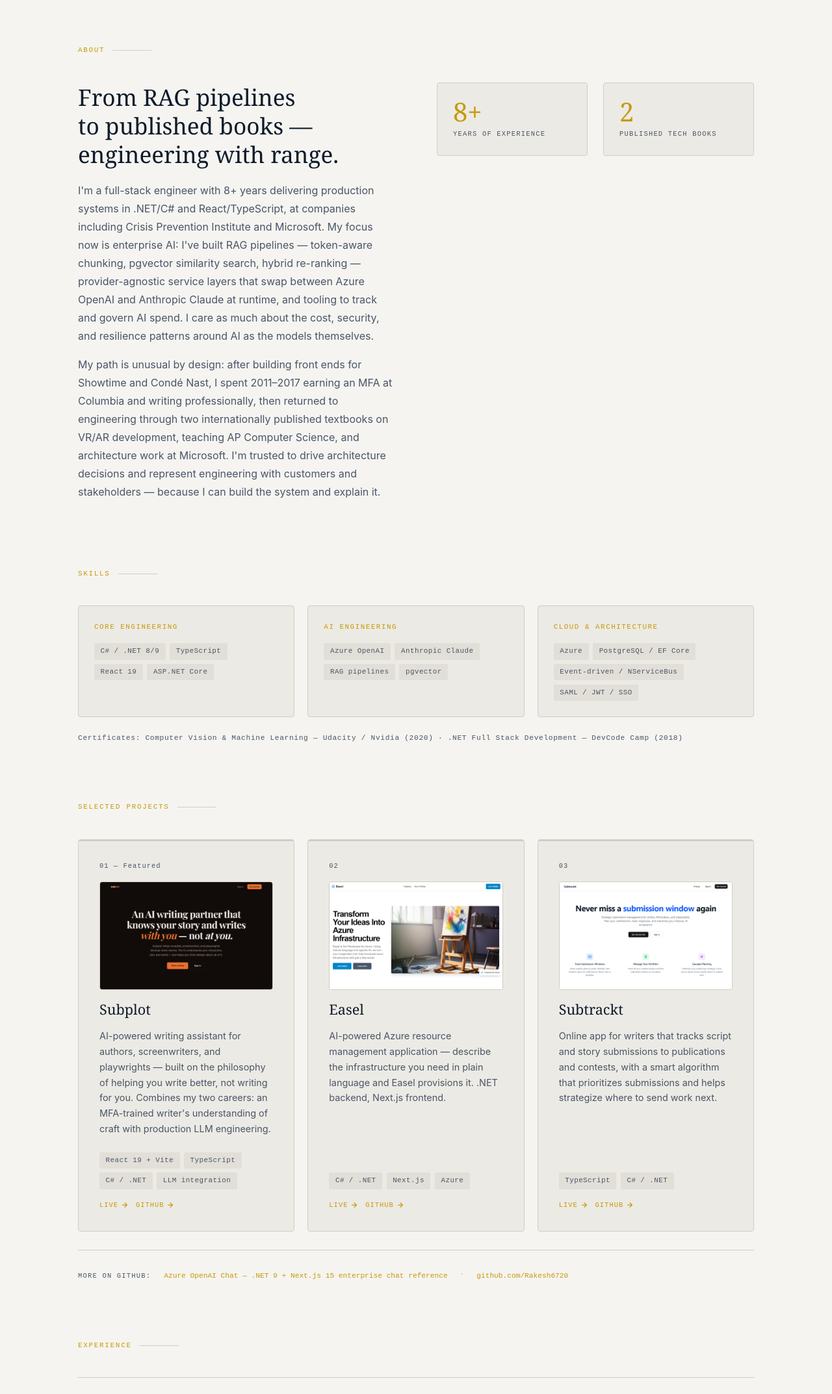
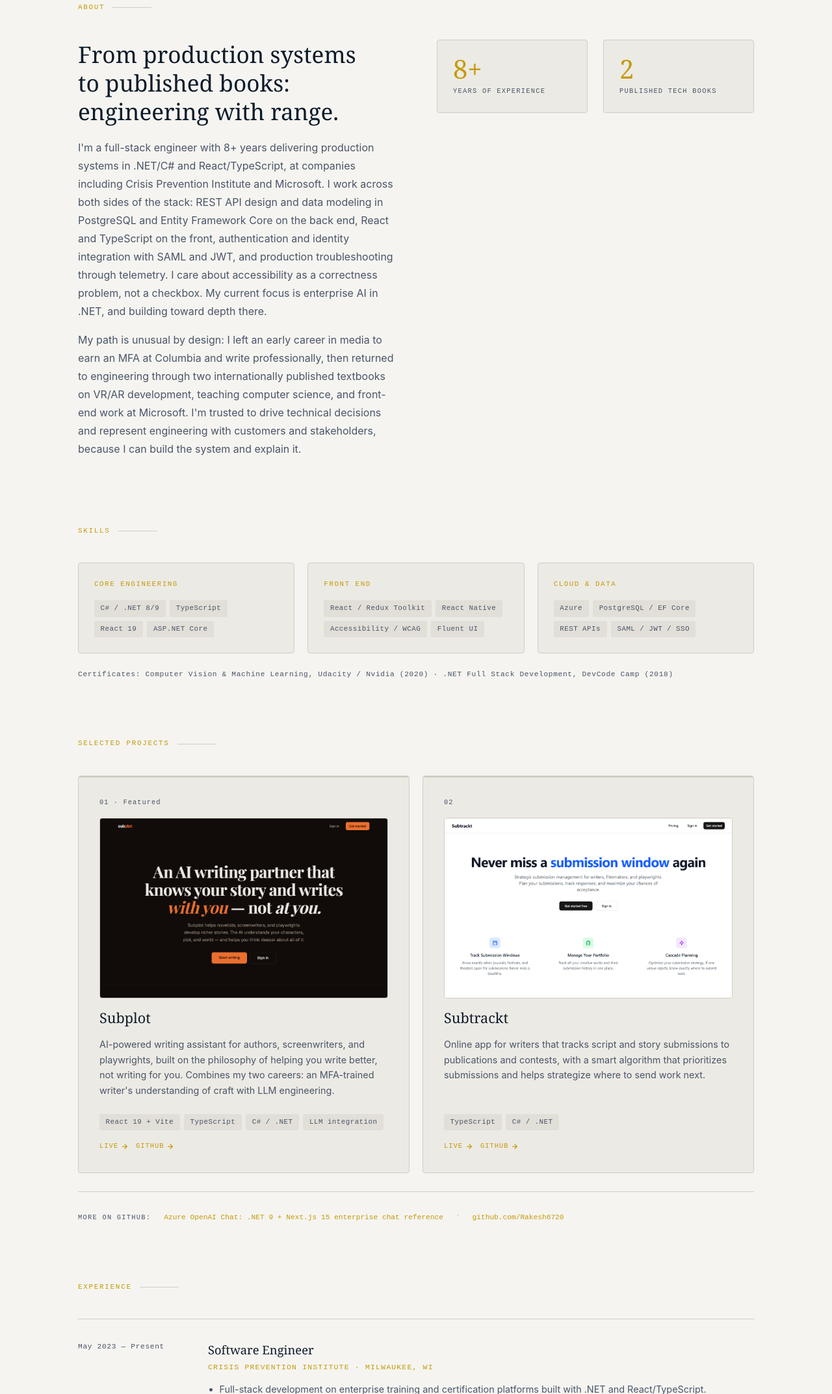
Before and after one commit to Rakesh6720/rakeshbaruah.tech, a plain HTML site: page index.html in a window 1280 px wide. Shown: the part 654-2800 px from the top of the page at 65% size. Drawn offline with Linux system fonts and the light colour scheme.

Commit message:
Align site copy with LinkedIn profile
Remove claims about building RAG pipelines, vector search, and
provider-agnostic LLM layers. That work was an internal proof-of-concept,
not shipped, and the site described it as delivered.

- Hero and About: drop AI implementation claims; state enterprise AI as a
  current focus rather than a track record
- Skills: replace the AI Engineering column with Front End
- CPI: replace four bullets with a high-level summary
- Microsoft: remove "spearheaded the architectural integration of OpenAI
  ChatGPT"; reframe as front-end work
- Correct 2005-2008 to Showtime/BET digital media and video encoding; the
  entry claimed front-end development at four brands
- Correct "AP Computer Science" to computer science and web design
- Titles now read Software Engineer, matching LinkedIn
- Remove Easel; widen project grid spans so two cards fill the row

Co-Authored-By: Claude Opus 5 (1M context) <noreply@anthropic.com>

```diff
--- a/index.html
+++ b/index.html
@@ -3,9 +3,9 @@
 <head>
 <meta charset="utf-8">
 <meta name="viewport" content="width=device-width, initial-scale=1">
-<meta name="description" content="Rakesh Baruah - Full Stack Engineer. .NET/C#, React/TypeScript, Enterprise AI.">
+<meta name="description" content="Rakesh Baruah - Full Stack Engineer. .NET/C#, React/TypeScript, Azure.">
 
-<title>Rakesh Baruah — Full Stack Engineer</title>
+<title>Rakesh Baruah · Full Stack Engineer</title>
 <style>
   /* ── Tokens ── */
   :root {
@@ -358,9 +358,9 @@
   }
   .project-card:hover { transform: translateY(-2px); border-color: var(--accent); }
   .project-card:hover::before { background: var(--accent); }
-  .project-card.featured { grid-column: span 4; }
-  .project-card.secondary { grid-column: span 4; }
-  .project-card.third { grid-column: span 4; }
+  .project-card.featured { grid-column: span 6; }
+  .project-card.secondary { grid-column: span 6; }
+  .project-card.third { grid-column: span 6; }
   .projects-more {
     grid-column: span 12;
     display: flex;
@@ -629,12 +629,12 @@
 
 <!-- HERO -->
 <section id="hero">
-  <p class="hero-eyebrow">Full Stack Engineer · .NET/C# · React/TypeScript · Enterprise AI</p>
+  <p class="hero-eyebrow">Full Stack Engineer · .NET/C# · React/TypeScript</p>
   <h1 class="hero-name">Rakesh<br>Baruah<em>.</em></h1>
   <p class="hero-tagline">
-    I build cloud-native enterprise applications and AI systems end to end — RAG pipelines,
-    vector search, and LLM integrations on Azure OpenAI and Anthropic Claude — with the cost
-    governance, security, and resilience patterns production environments demand.
+    I build cloud-native enterprise applications in .NET/C# and React/TypeScript, with a
+    focus on the architecture, security, and resilience patterns production environments
+    demand.
   </p>
   <div class="hero-ctas">
     <a href="#projects" class="btn-primary">View Projects</a>
@@ -647,23 +647,24 @@
   <div class="section-label">About</div>
   <div class="about-grid reveal">
     <div class="about-text">
-      <h2>From RAG pipelines to published books — engineering with range.</h2>
+      <h2>From production systems to published books: engineering with range.</h2>
       <p>
         I'm a full-stack engineer with 8+ years delivering production systems in .NET/C# and
-        React/TypeScript, at companies including Crisis Prevention Institute and Microsoft. My
-        focus now is enterprise AI: I've built RAG pipelines — token-aware chunking, pgvector
-        similarity search, hybrid re-ranking — provider-agnostic service layers that swap between
-        Azure OpenAI and Anthropic Claude at runtime, and tooling to track and govern AI spend. I
-        care as much about the cost, security, and resilience patterns around AI as the models
-        themselves.
+        React/TypeScript, at companies including Crisis Prevention Institute and Microsoft. I
+        work across both sides of the stack: REST API design and data modeling in PostgreSQL
+        and Entity Framework Core on the back end, React and TypeScript on the front,
+        authentication and identity integration with SAML and JWT, and production
+        troubleshooting through telemetry. I care about accessibility as a correctness
+        problem, not a checkbox. My current focus is enterprise AI in .NET, and building
+        toward depth there.
       </p>
       <p>
-        My path is unusual by design: after building front ends for Showtime and Condé Nast,
-        I spent 2011–2017 earning an MFA at Columbia and writing professionally, then returned
-        to engineering through two internationally published textbooks on VR/AR development,
-        teaching AP Computer Science, and architecture work at Microsoft. I'm trusted to drive
-        architecture decisions and represent engineering with customers and stakeholders —
-        because I can build the system and explain it.
+        My path is unusual by design: I left an early career in media to earn an MFA at
+        Columbia and write professionally, then returned to engineering through two
+        internationally published textbooks on VR/AR development, teaching computer science,
+        and front-end work at Microsoft. I'm trusted to drive technical decisions and
+        represent engineering with customers and stakeholders, because I can build the system
+        and explain it.
       </p>
     </div>
     <div class="about-stats reveal">
@@ -693,26 +694,26 @@
       </div>
     </div>
     <div class="skill-group">
-      <div class="skill-group-title">AI Engineering</div>
+      <div class="skill-group-title">Front End</div>
       <div class="skill-tags">
-        <span class="tag">Azure OpenAI</span>
-        <span class="tag">Anthropic Claude</span>
-        <span class="tag">RAG pipelines</span>
-        <span class="tag">pgvector</span>
+        <span class="tag">React / Redux Toolkit</span>
+        <span class="tag">React Native</span>
+        <span class="tag">Accessibility / WCAG</span>
+        <span class="tag">Fluent UI</span>
       </div>
     </div>
     <div class="skill-group">
-      <div class="skill-group-title">Cloud &amp; Architecture</div>
+      <div class="skill-group-title">Cloud &amp; Data</div>
       <div class="skill-tags">
         <span class="tag">Azure</span>
         <span class="tag">PostgreSQL / EF Core</span>
-        <span class="tag">Event-driven / NServiceBus</span>
+        <span class="tag">REST APIs</span>
         <span class="tag">SAML / JWT / SSO</span>
       </div>
     </div>
   </div>
   <p class="skills-certs reveal" style="font-family: var(--mono); font-size: 0.7rem; letter-spacing: 0.06em; color: var(--fg-muted); margin-top: 1.5rem;">
-    Certificates: Computer Vision &amp; Machine Learning — Udacity / Nvidia (2020) · .NET Full Stack Development — DevCode Camp (2018)
+    Certificates: Computer Vision &amp; Machine Learning, Udacity / Nvidia (2020) · .NET Full Stack Development, DevCode Camp (2018)
   </p>
 </section>
 
@@ -722,13 +723,13 @@
   <div class="projects-grid">
     <!-- Featured -->
     <div class="project-card featured reveal">
-      <div class="project-num">01 — Featured</div>
-      <img class="project-shot" src="assets/subplot.png" alt="Subplot landing page — An AI writing partner that knows your story and writes with you, not at you" loading="lazy">
+      <div class="project-num">01 · Featured</div>
+      <img class="project-shot" src="assets/subplot.png" alt="Subplot landing page: An AI writing partner that knows your story and writes with you, not at you" loading="lazy">
       <div class="project-title">Subplot</div>
       <p class="project-desc">
-        AI-powered writing assistant for authors, screenwriters, and playwrights — built on the
+        AI-powered writing assistant for authors, screenwriters, and playwrights, built on the
         philosophy of helping you write better, not writing for you. Combines my two careers:
-        an MFA-trained writer's understanding of craft with production LLM engineering.
+        an MFA-trained writer's understanding of craft with LLM engineering.
       </p>
       <div class="skill-tags" style="margin-top: 0.5rem;">
         <span class="tag">React 19 + Vite</span>
@@ -749,30 +750,9 @@
         </div>
       </div>
     </div>
-    <!-- Secondary -->
     <div class="project-card secondary reveal">
       <div class="project-num">02</div>
-      <img class="project-shot" src="assets/easel.png" alt="Easel landing page — Transform your ideas into Azure infrastructure" loading="lazy">
-      <div class="project-title">Easel</div>
-      <p class="project-desc">
-        AI-powered Azure resource management application — describe the infrastructure you need
-        in plain language and Easel provisions it. .NET backend, Next.js frontend.
-      </p>
-      <div class="skill-tags" style="margin-top: 0.5rem;">
-        <span class="tag">C# / .NET</span>
-        <span class="tag">Next.js</span>
-        <span class="tag">Azure</span>
-      </div>
-      <div class="project-footer">
-        <div class="project-links">
-          <a href="https://easel.cloud" target="_blank" rel="noopener" class="project-link">Live <svg viewBox="0 0 12 12" fill="none"><path d="M2 6h8M6 2l4 4-4 4" stroke="currentColor" stroke-width="1.5" stroke-linecap="round" stroke-linejoin="round"/></svg></a>
-          <a href="https://github.com/Rakesh6720/easel" target="_blank" rel="noopener" class="project-link">GitHub <svg viewBox="0 0 12 12" fill="none"><path d="M2 6h8M6 2l4 4-4 4" stroke="currentColor" stroke-width="1.5" stroke-linecap="round" stroke-linejoin="round"/></svg></a>
-        </div>
-      </div>
-    </div>
-    <div class="project-card third reveal">
-      <div class="project-num">03</div>
-      <img class="project-shot" src="assets/subtrackt.png" alt="Subtrackt landing page — Never miss a submission window again" loading="lazy">
+      <img class="project-shot" src="assets/subtrackt.png" alt="Subtrackt landing page: Never miss a submission window again" loading="lazy">
       <div class="project-title">Subtrackt</div>
       <p class="project-desc">
         Online app for writers that tracks script and story submissions to publications
@@ -792,7 +772,7 @@
     </div>
     <div class="projects-more reveal">
       <span class="projects-more-label">More on GitHub:</span>
-      <a href="https://github.com/Rakesh6720/AzureOpenAI_Chat_Demo" target="_blank" rel="noopener">Azure OpenAI Chat — .NET 9 + Next.js 15 enterprise chat reference</a>
+      <a href="https://github.com/Rakesh6720/AzureOpenAI_Chat_Demo" target="_blank" rel="noopener">Azure OpenAI Chat: .NET 9 + Next.js 15 enterprise chat reference</a>
       <span class="sep">·</span>
       <a href="https://github.com/Rakesh6720" target="_blank" rel="noopener">github.com/Rakesh6720</a>
     </div>
@@ -806,32 +786,29 @@
     <div class="exp-item reveal">
       <div class="exp-date">May 2023 — Present</div>
       <div>
-        <div class="exp-role">Full Stack Developer, TypeScript &amp; C#</div>
+        <div class="exp-role">Software Engineer</div>
         <div class="exp-company">Crisis Prevention Institute · Milwaukee, WI</div>
         <ul class="exp-desc">
-          <li>Overhauled production observability for distributed NServiceBus systems; implemented SSO/SLO with SAML and JWT against Ping IDP; remediated platform-wide WCAG accessibility defects.</li>
-          <li>Drove backend architecture for a self-service class management system: graph-based configuration model, REST API contracts, and an EF Core migration strategy.</li>
-          <li>On my own initiative, built a proof-of-concept for AI-powered document search — a full RAG pipeline (token-aware chunking, embeddings, pgvector similarity search, hybrid re-ranking) with a provider-agnostic layer swapping Azure OpenAI and Anthropic Claude at runtime, on .NET 9 and React 19.</li>
-          <li>Extended the prototype with multi-turn chat over SSE token streaming, function calling, and cost-tracking tooling — per-request token counting, cost estimation, and a budgeting dashboard.</li>
+          <li>Full-stack development on enterprise training and certification platforms built with .NET and React/TypeScript.</li>
+          <li>Work across both sides of the stack: authentication and identity integration, data-layer correctness in Entity Framework Core, accessibility on the React front end, and production troubleshooting using telemetry to trace database contention and distributed-system failures.</li>
         </ul>
         <div class="skill-tags">
           <span class="tag">.NET 8/9</span>
-          <span class="tag">React 19</span>
-          <span class="tag">Azure OpenAI</span>
-          <span class="tag">Anthropic Claude</span>
-          <span class="tag">pgvector</span>
-          <span class="tag">NServiceBus</span>
+          <span class="tag">React</span>
+          <span class="tag">PostgreSQL / EF Core</span>
+          <span class="tag">SAML / JWT</span>
+          <span class="tag">Application Insights</span>
         </div>
       </div>
     </div>
     <div class="exp-item reveal">
       <div class="exp-date">Nov 2022 — Apr 2023</div>
       <div>
-        <div class="exp-role">Full Stack Developer, TypeScript &amp; C#</div>
+        <div class="exp-role">Software Engineer</div>
         <div class="exp-company">Microsoft · Seattle, WA (Remote)</div>
         <ul class="exp-desc">
-          <li>Spearheaded the architectural integration of OpenAI ChatGPT with Azure Bot Service inside a Microsoft Teams application (.NET 6, React, TypeScript).</li>
-          <li>Engineered secure REST API layers with Microsoft Graph and JWT; shipped Fluent UI components on business-critical Azure infrastructure in 2-week sprints.</li>
+          <li>Front-end development on a Microsoft Teams application built with .NET 6, React, and TypeScript.</li>
+          <li>Built and shipped Fluent UI components against Azure infrastructure, wired secure REST calls from React using Microsoft Graph and JWT, and contributed to the team's work integrating conversational AI into the Teams surface.</li>
         </ul>
         <div class="skill-tags">
           <span class="tag">.NET 6</span>
@@ -844,7 +821,7 @@
     <div class="exp-item reveal">
       <div class="exp-date">Apr 2022 — Nov 2022</div>
       <div>
-        <div class="exp-role">Full Stack Developer, TypeScript &amp; C#</div>
+        <div class="exp-role">Software Engineer</div>
         <div class="exp-company">Space150 · Minneapolis, MN (Remote)</div>
         <ul class="exp-desc">
           <li>Architected a cross-platform mobile e-commerce app with React Native, TypeScript, and Redux Toolkit.</li>
@@ -863,7 +840,7 @@
         <div class="exp-role">Computer Science Educator</div>
         <div class="exp-company">Brookfield Academy / Milwaukee Public Schools</div>
         <ul class="exp-desc">
-          <li>Taught AP Computer Science (Java, JavaScript) and led machine-learning classes in Python; recognized by district leadership and represented the CS summer program to the Milwaukee County School Board.</li>
+          <li>Taught computer science (Java, JavaScript) and web design, and led machine-learning classes in Python; recognized by district leadership and represented the CS summer program to the Milwaukee County School Board.</li>
         </ul>
       </div>
     </div>
@@ -888,17 +865,17 @@
         <div class="exp-role">Full Stack C# Developer</div>
         <div class="exp-company">Milwaukee Headache Clinic · Milwaukee, WI</div>
         <ul class="exp-desc">
-          <li>Architected and deployed a secure patient-record application end to end — C#/SQL, MVC, Microsoft Identity, role-based authorization — meeting strict privacy requirements.</li>
+          <li>Built and deployed a secure patient-record application end to end (C#/SQL, MVC, Microsoft Identity, role-based authorization), meeting strict privacy requirements.</li>
         </ul>
       </div>
     </div>
     <div class="exp-item reveal">
-      <div class="exp-date">2005 — 2011</div>
+      <div class="exp-date">2005 — 2008</div>
       <div>
-        <div class="exp-role">Front End JavaScript Developer</div>
-        <div class="exp-company">Showtime · MTV · Viacom · Condé Nast · New York, NY</div>
+        <div class="exp-role">Digital Media &amp; Video Encoding</div>
+        <div class="exp-company">Showtime Networks · Black Entertainment Television · New York, NY</div>
         <ul class="exp-desc">
-          <li>Built high-traffic, responsive client-side applications for major media brands.</li>
+          <li>Digitized video assets and encoded them for digital platforms using MPEG codecs, Flash, and the Akamai video server; logged tape and maintained digital video assets and legal releases in the Pilotware database.</li>
         </ul>
       </div>
     </div>
```
